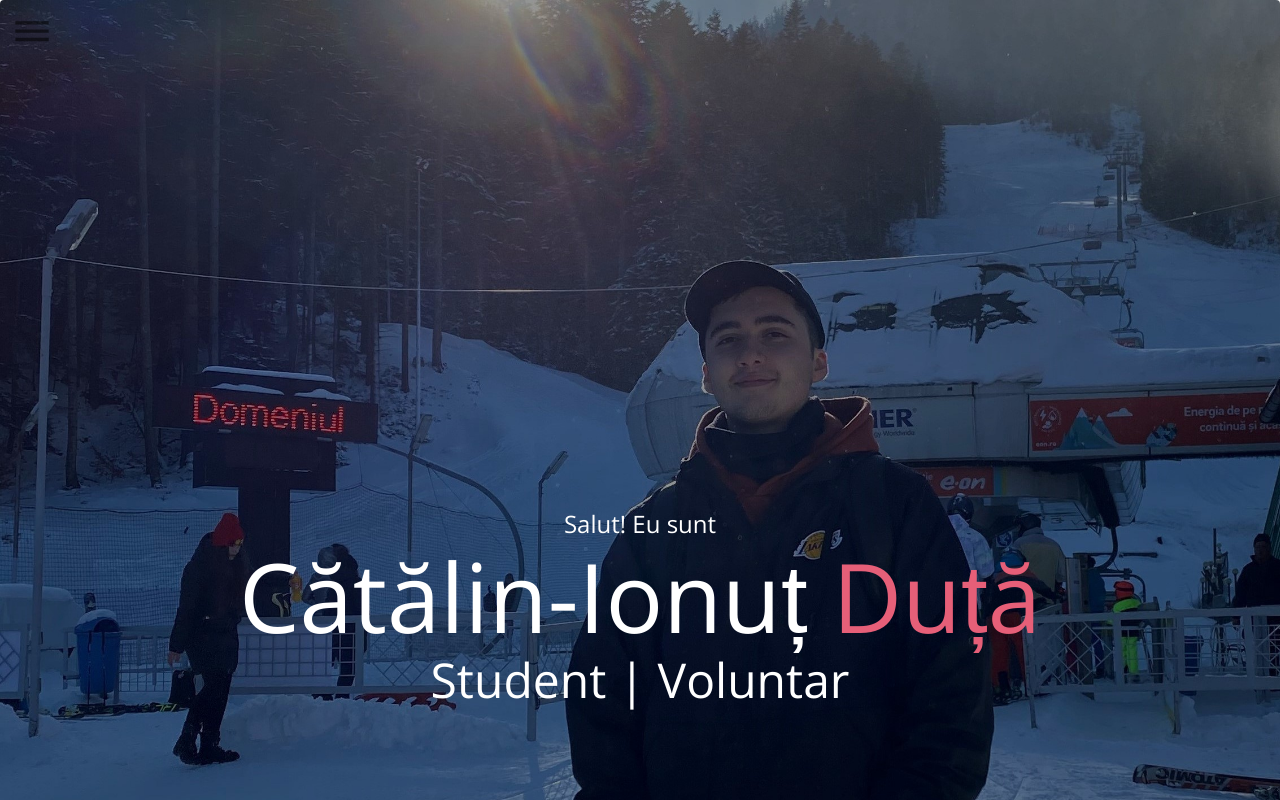
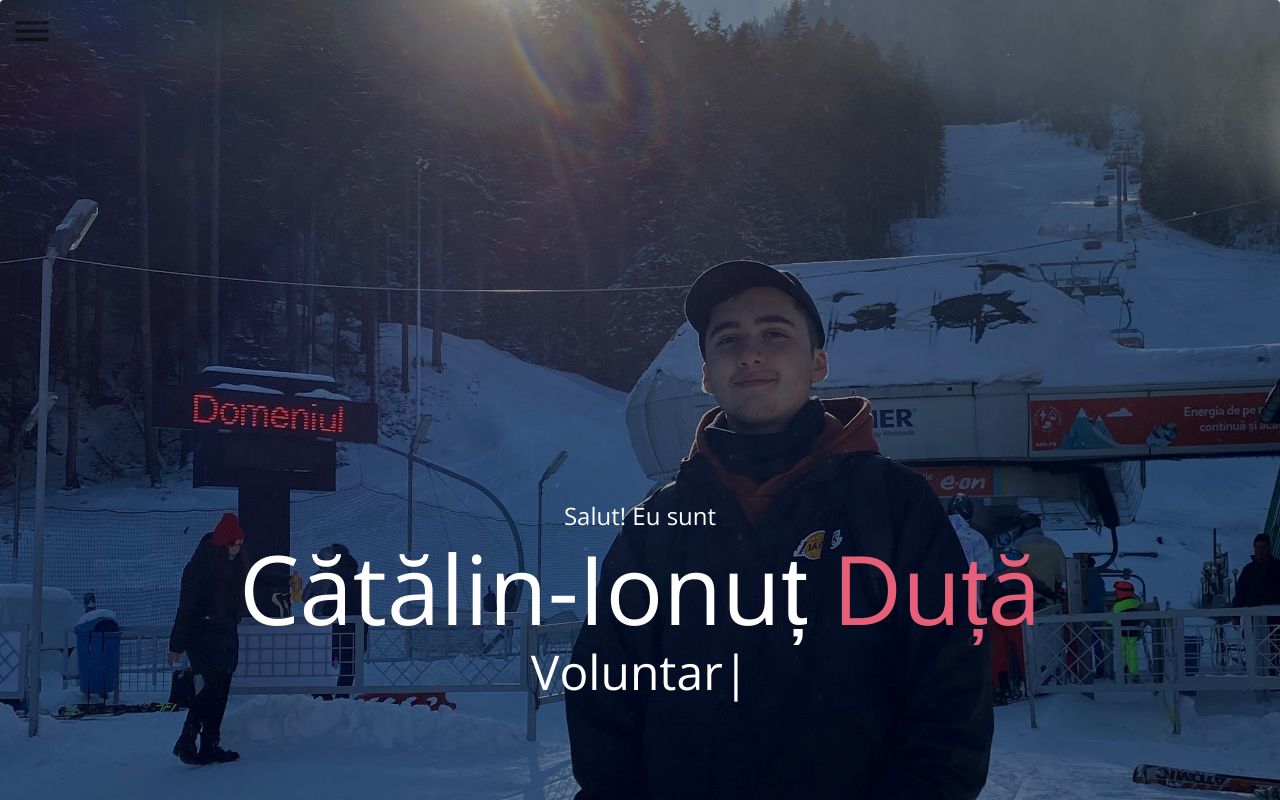
Before and after one commit to dutaci28/Pagina-personala, a React (Create React App) app: page / in a window 1280 px wide. Shown: the top 800 px of the page. Built offline with nearby package versions, Linux system fonts and the light colour scheme.

Commit message:
Inserat animatie pagina titlu

```diff
--- a/package.json
+++ b/package.json
@@ -14,6 +14,7 @@
     "react-dom": "^17.0.2",
     "react-scripts": "4.0.3",
     "react-sticky": "^6.0.3",
+    "react-typical": "^0.1.3",
     "web-vitals": "^1.1.1"
   },
   "scripts": {
--- a/public/index.html
+++ b/public/index.html
@@ -49,7 +49,7 @@
       work correctly both with client-side routing and a non-root public URL.
       Learn how to configure a non-root public URL by running `npm run build`.
     -->
-    <title>React App</title>
+    <title>Pagina Personala</title>
   </head>
   <body>
     <noscript>You need to enable JavaScript to run this app.</noscript>
--- a/src/components/PaginaDespre.jsx
+++ b/src/components/PaginaDespre.jsx
@@ -16,7 +16,7 @@ const useStyles = makeStyles({
   },
 });
 
-function PaginaTest(props) {
+function PaginaTest() {
   const classes = useStyles();
 
   return (
--- a/src/components/PaginaTitlu.jsx
+++ b/src/components/PaginaTitlu.jsx
@@ -4,6 +4,7 @@ import Paper from "@material-ui/core/Paper";
 import ImgSpate from "../img/ImgSpate.jpg";
 
 import Grow from "@material-ui/core/Grow";
+import Typical from "react-typical";
 
 const useStyles = makeStyles({
   pagTitlu: {
@@ -45,7 +46,11 @@ function PaginaTitlu() {
       <Grow in={true} timeout={4000}>
         <div>
           <Typography style={{ color: "white" }} variant="h3" align="center">
-            Student | Voluntar{" "}
+            <Typical
+              steps={["Student", 3000, "Voluntar", 3000]}
+              loop={Infinity}
+              wrapper="p"
+            />
           </Typography>
         </div>
       </Grow>
```
Also changed, not shown: 1 other file (tests, documents, lock files or other folders).
